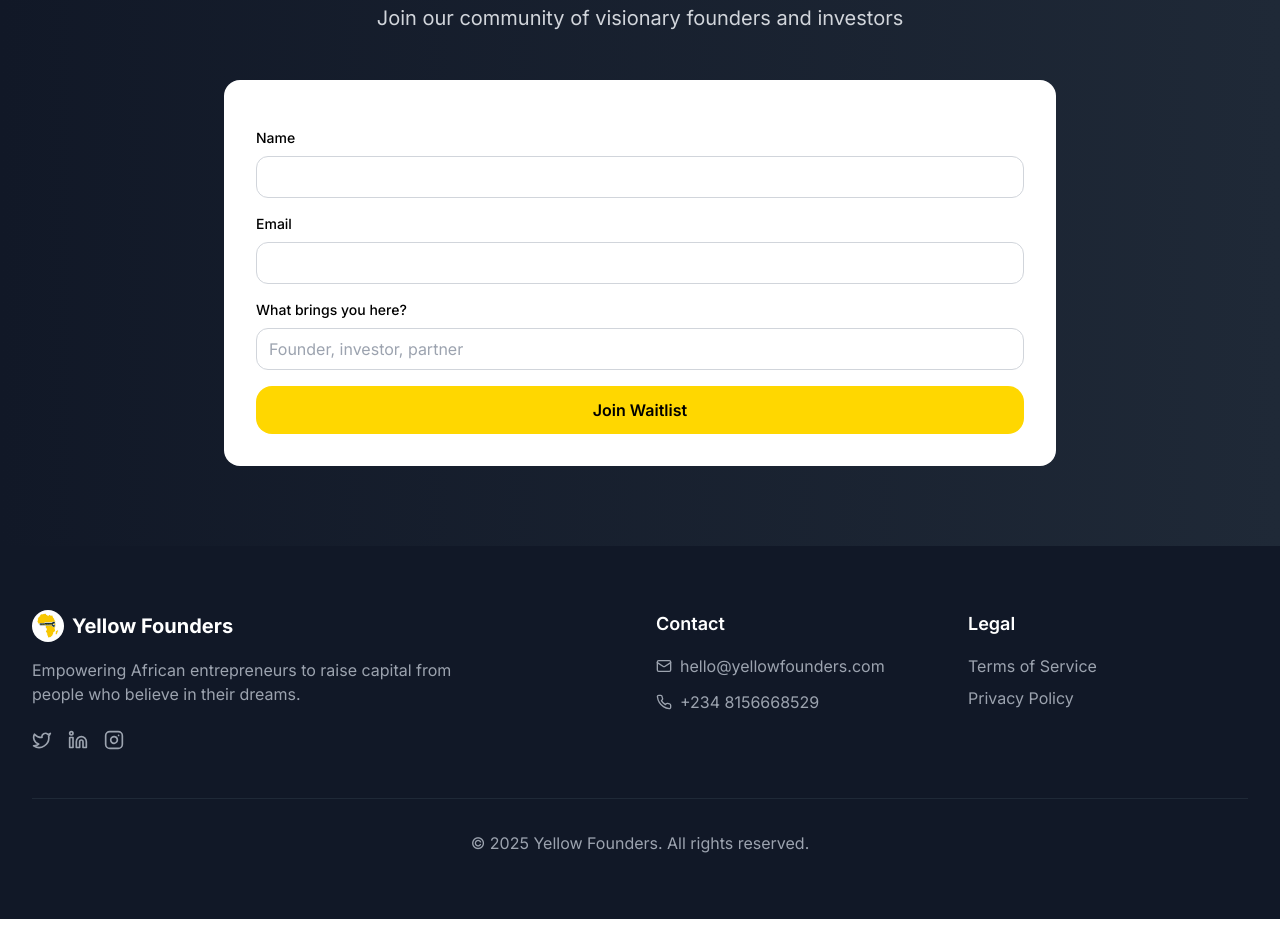
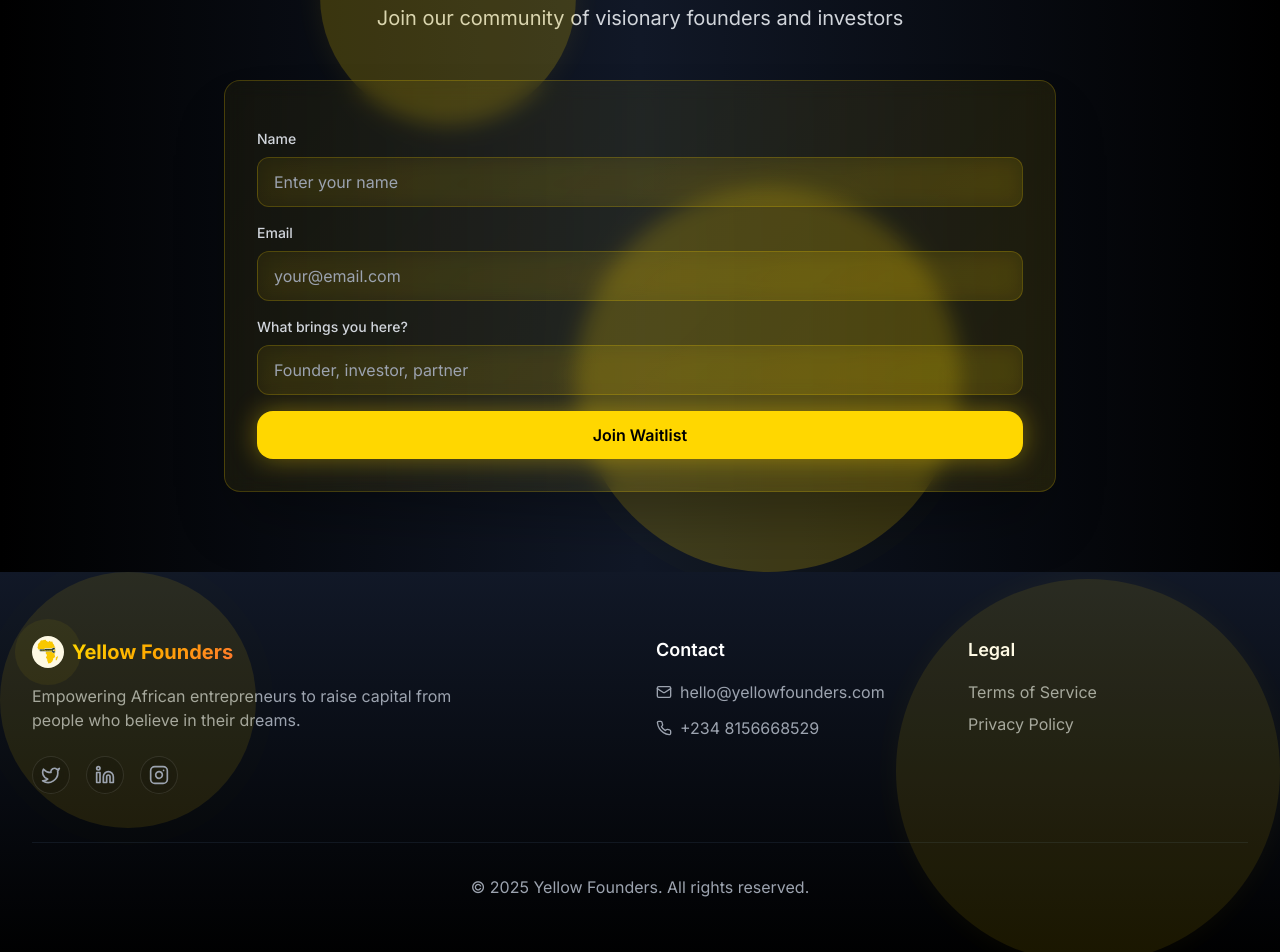
Before and after one commit to mitdroneadmin/Yellow-founders, a Next.js app: page / in a window 1280 px wide. Shown: the part 4076-5028 px from the top of the page. Before the commit the page ends 4995 px from the top, so only its background shows below. Built offline with nearby package versions, Linux system fonts and the light colour scheme.

Commit message:
Updated WaitlistSection.tsx

```diff
--- a/components/Footer.tsx
+++ b/components/Footer.tsx
@@ -3,28 +3,40 @@ import Link from 'next/link';
 
 export default function Footer() {
   return (
-    <footer className="bg-gray-900 text-white py-16">
+    <footer className="bg-gradient-to-t from-black to-gray-900 text-white py-16 relative overflow-hidden">
+      {/* Background Effects */}
+      <div className="absolute inset-0 opacity-10">
+        <div className="absolute top-0 left-0 w-64 h-64 rounded-full bg-primary animate-pulse-glow"></div>
+        <div className="absolute bottom-0 right-0 w-96 h-96 rounded-full bg-primary animate-glow"></div>
+      </div>
+
       <div className="max-w-7xl mx-auto px-4 sm:px-6 lg:px-8">
         <div className="grid grid-cols-1 md:grid-cols-4 gap-8">
           {/* Brand */}
           <div className="col-span-1 md:col-span-2">
             <Link href="/" className="flex items-center space-x-2 mb-4">
-              <div className="w-8 h-8 rounded-full overflow-hidden">
+              <div className="w-8 h-8 rounded-full overflow-hidden animate-pulse-glow">
                 <img
                   src="/Untitled design.png"
                   alt="Yellow Founders Logo"
                   className="w-full h-full object-cover"
                 />
               </div>
-              <span className="font-bold text-xl">Yellow Founders</span>
+              <span className="font-bold text-xl gradient-text">Yellow Founders</span>
             </Link>
             <p className="text-gray-400 mb-6 max-w-md">
               Empowering African entrepreneurs to raise capital from people who believe in their dreams.
             </p>
             <div className="flex space-x-4">
-              <Twitter className="w-5 h-5 text-gray-400 hover:text-primary cursor-pointer transition-colors" />
-              <Linkedin className="w-5 h-5 text-gray-400 hover:text-primary cursor-pointer transition-colors" />
-              <Instagram className="w-5 h-5 text-gray-400 hover:text-primary cursor-pointer transition-colors" />
+              <div className="p-2 glass-dark rounded-full hover:bg-primary/20 transition-all duration-300 hover-lift cursor-pointer">
+                <Twitter className="w-5 h-5 text-gray-400 hover:text-primary transition-colors" />
+              </div>
+              <div className="p-2 glass-dark rounded-full hover:bg-primary/20 transition-all duration-300 hover-lift cursor-pointer">
+                <Linkedin className="w-5 h-5 text-gray-400 hover:text-primary transition-colors" />
+              </div>
+              <div className="p-2 glass-dark rounded-full hover:bg-primary/20 transition-all duration-300 hover-lift cursor-pointer">
+                <Instagram className="w-5 h-5 text-gray-400 hover:text-primary transition-colors" />
+              </div>
             </div>
           </div>
 
@@ -57,7 +69,7 @@ export default function Footer() {
           </div>
         </div>
 
-        <div className="border-t border-gray-800 mt-12 pt-8 text-center">
+        <div className="border-t border-gray-800/50 mt-12 pt-8 text-center">
           <p className="text-gray-400">
             © 2025 Yellow Founders. All rights reserved.
           </p>
--- a/components/WaitlistSection.tsx
+++ b/components/WaitlistSection.tsx
@@ -1,50 +1,58 @@
 export default function WaitlistSection() {
   return (
-    <section className="py-20 bg-gradient-to-r from-gray-900 to-gray-800 text-white">
+    <section className="py-20 bg-gradient-to-r from-black via-gray-900 to-black text-white relative overflow-hidden">
+      {/* Background Effects */}
+      <div className="absolute inset-0 opacity-20">
+        <div className="absolute top-0 left-1/4 w-64 h-64 rounded-full bg-primary animate-glow"></div>
+        <div className="absolute bottom-0 right-1/4 w-96 h-96 rounded-full bg-primary animate-pulse-glow"></div>
+      </div>
+
       <div className="max-w-4xl mx-auto px-4 sm:px-6 lg:px-8">
         <div className="text-center mb-12">
-          <h2 className="text-4xl font-bold mb-4">Ready to Get Started?</h2>
+          <h2 className="text-4xl font-bold gradient-text mb-4 animate-shimmer">Ready to Get Started?</h2>
           <p className="text-xl text-gray-300">Join our community of visionary founders and investors</p>
         </div>
 
-        <div className="bg-white rounded-2xl p-8 text-black">
+        <div className="glass border-sleek rounded-2xl p-8 text-white shadow-sleek-lg hover-lift">
           <form name="yfounders-waitlist" method="POST" action="/thank-you" data-netlify="true" netlify-honeypot="tell-me-more" className="space-y-4">
             <input type="hidden" name="form-name" value="yfounders-waitlist" />
             <input type="text" name="tell-me-more" className="hidden" tabIndex={-1} autoComplete="off" />
 
             <div>
-              <label className="block text-sm font-medium mb-2">Name</label>
+              <label className="block text-sm font-medium mb-2 text-gray-300">Name</label>
               <input
                 name="name"
                 type="text"
                 required
-                className="w-full rounded-xl border border-gray-300 px-3 py-2 focus:outline-none focus:ring-2 focus:ring-primary focus:border-transparent"
+                className="w-full rounded-xl glass-dark border-sleek px-4 py-3 focus:outline-none focus:ring-2 focus:ring-primary focus:border-transparent text-white placeholder-gray-400"
+                placeholder="Enter your name"
               />
             </div>
 
             <div>
-              <label className="block text-sm font-medium mb-2">Email</label>
+              <label className="block text-sm font-medium mb-2 text-gray-300">Email</label>
               <input
                 name="email"
                 type="email"
                 required
-                className="w-full rounded-xl border border-gray-300 px-3 py-2 focus:outline-none focus:ring-2 focus:ring-primary focus:border-transparent"
+                className="w-full rounded-xl glass-dark border-sleek px-4 py-3 focus:outline-none focus:ring-2 focus:ring-primary focus:border-transparent text-white placeholder-gray-400"
+                placeholder="your@email.com"
               />
             </div>
 
             <div>
-              <label className="block text-sm font-medium mb-2">What brings you here?</label>
+              <label className="block text-sm font-medium mb-2 text-gray-300">What brings you here?</label>
               <input
                 name="interest"
                 type="text"
                 placeholder="Founder, investor, partner"
-                className="w-full rounded-xl border border-gray-300 px-3 py-2 focus:outline-none focus:ring-2 focus:ring-primary focus:border-transparent"
+                className="w-full rounded-xl glass-dark border-sleek px-4 py-3 focus:outline-none focus:ring-2 focus:ring-primary focus:border-transparent text-white placeholder-gray-400"
               />
             </div>
 
             <button
               type="submit"
-              className="w-full rounded-2xl bg-primary px-4 py-3 font-semibold text-black hover:bg-primary-500 transition-colors"
+              className="w-full rounded-2xl bg-primary px-4 py-3 font-semibold text-black hover:bg-primary-500 transition-all duration-300 hover-lift animate-glow shadow-sleek"
             >
               Join Waitlist
             </button>
```
